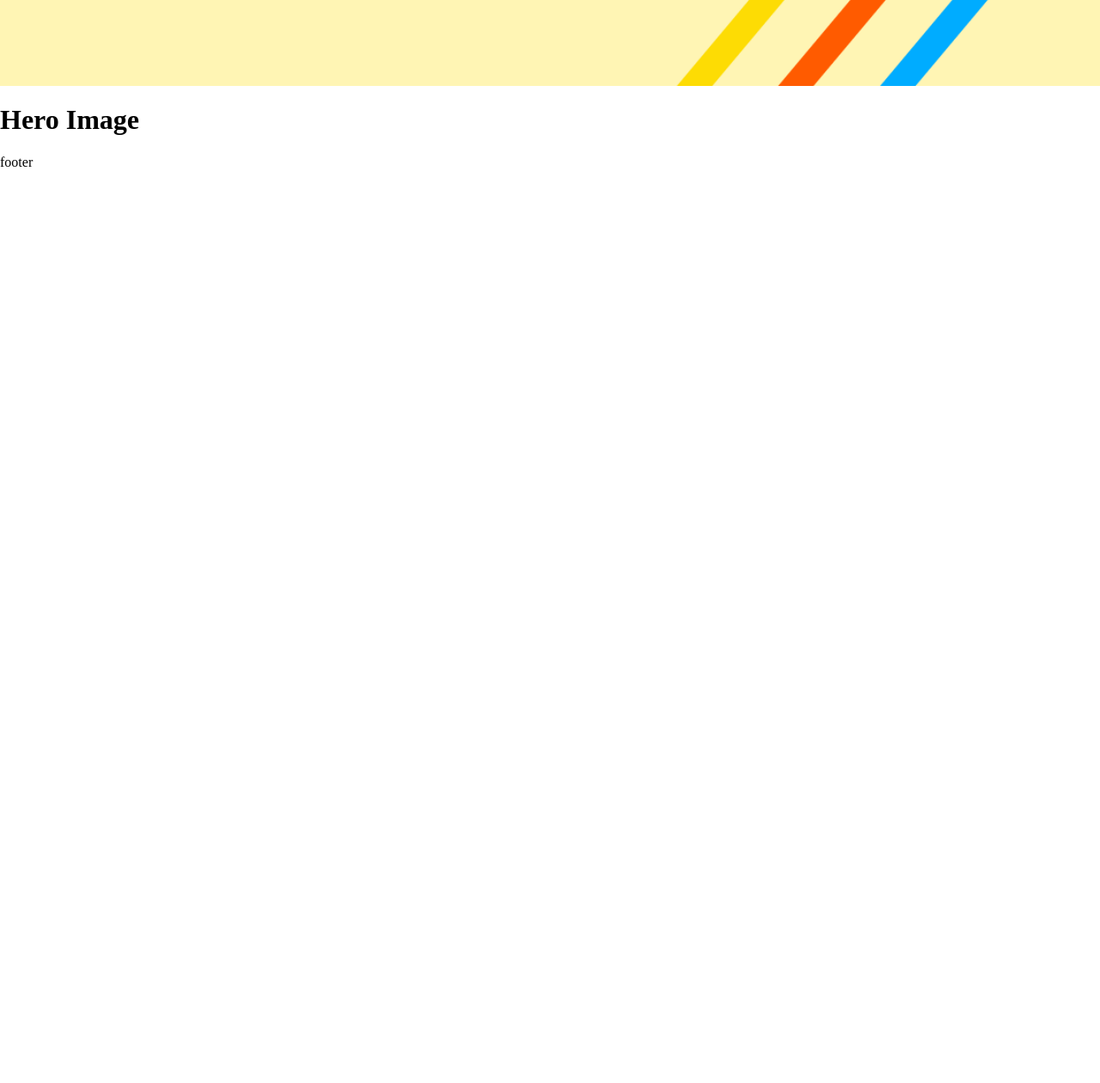
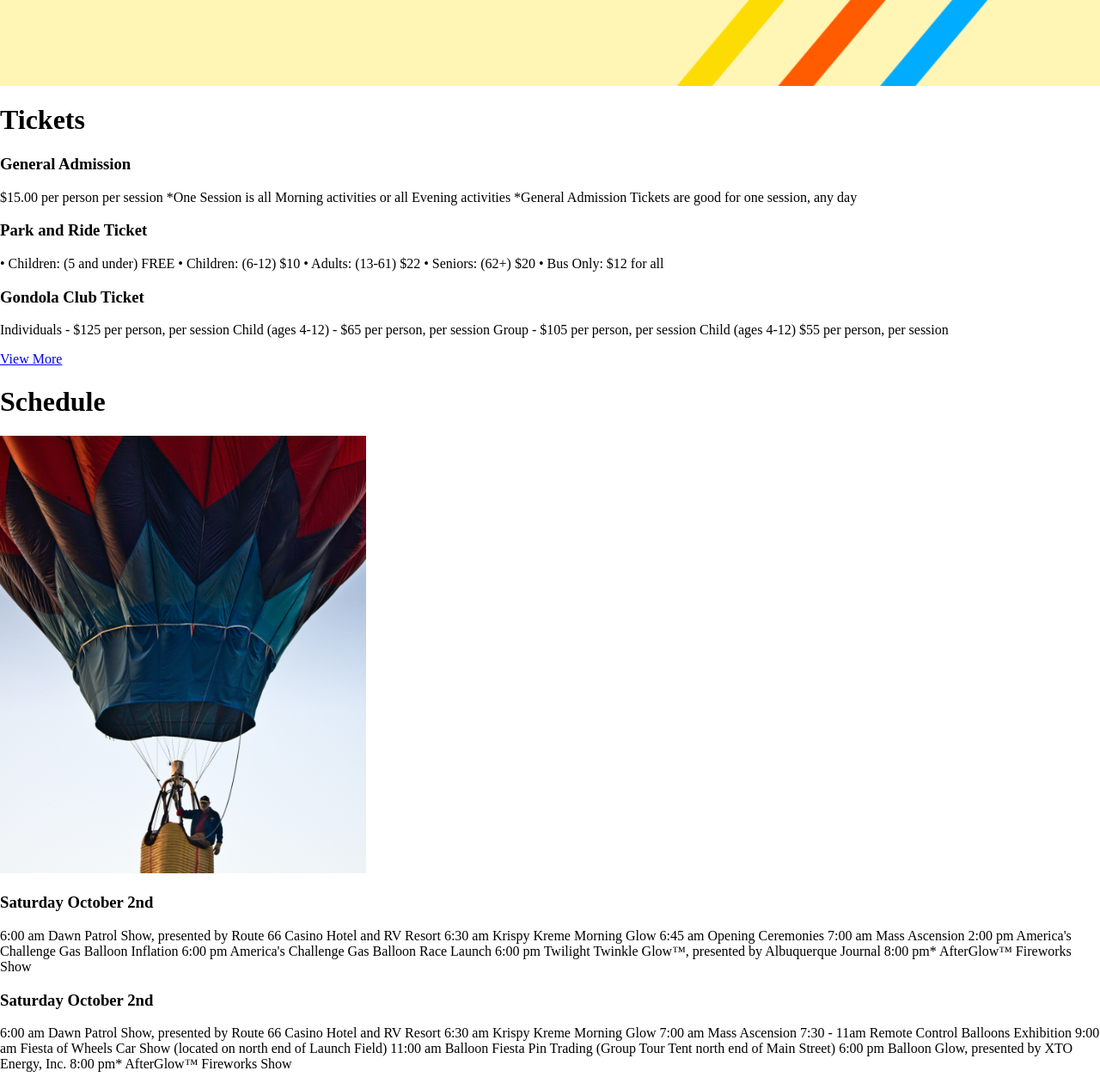
Before and after one commit to scg58/balloon-fiesta-website, a plain HTML site: page index.html in a window 1280 px wide. Shown: the part 620-1880 px from the top of the page at 86% size. Before the commit the page ends 834 px from the top, so only its background shows below. Drawn offline with Linux system fonts and the light colour scheme.

Commit message:
main page content

```diff
--- a/index.html
+++ b/index.html
@@ -19,6 +19,10 @@
     <title>balloon-fiesta-website</title>
     <link rel="stylesheet" href="style.css">
 </head>
+
+
+  <main class="container">
+  <div class="hero-image">
     <header>
       <h1 class="logo">logo</h1>
       <input type="checkbox" id="nav-toggle" class="nav-toggle">
@@ -36,17 +40,110 @@
         </ul>
       </nav>
     </header>
-
-  <main class="container">
-  <div class="hero-image">
     </div>
 
     <div class="hero-text">
-      <h1>Hero Image</h1>
+      <h3>Albuquerque International Balloon Festival</h3>
+      <p>An Event Like No Other</p>
+      <p>For nine days in October, the Albuquerque International Balloon Fiesta
+        creates an enchanted world of special-shaped balloon rodeos, twilight balloon glows,
+        and vibrant balloon-filled skies Brisk autumn mornings in the Rio Grande Valley
+        create an otherworldly backdrop for the breathtaking majesty of our most popular event,
+        Mass Ascension of the Albuquerque International Balloon Fiesta®.</p>
+  </div>
+    <h1>Tickets</h1>
+  <div class="wrapper">
+    <div class="box">
+      <h3>General Admission</h3>
+      <p>$15.00 per person
+        per session
+
+        *One Session is all Morning activities or all Evening activities
+        *General Admission Tickets are good for one session, any day
+        </p>
       </div>
 
+      <div class="box">
+      <h3>Park and Ride Ticket</h3>
+      <p>• Children:
+        (5 and under) FREE
+        • Children:
+        (6-12) $10
+        • Adults:
+        (13-61) $22
+        • Seniors:
+        (62+) $20
+        • Bus Only:
+        $12 for all
+        </p>
+        </div>
+
+        <div class="box">
+      <h3>Gondola Club Ticket</h3>
+      <p>
+        Individuals - $125 per person, per session
+        Child (ages 4-12) - $65 per person, per session
+
+        Group - $105 per person, per session
+        Child (ages 4-12) $55 per person, per session </p>
+          </div>
+        </div>
+        <a href="#" class="btn">View More</a>
+
+        <h1>Schedule</h1>
+
+        <main class="container">
+          <section class="card">
+            <img src="images/schedule-img-1.png" />
+            <div>
+              <h3>Saturday October 2nd</h3>
+              <p>6:00 am Dawn Patrol Show, presented by Route 66 Casino Hotel and RV Resort
+                6:30 am Krispy Kreme Morning Glow
+                6:45 am Opening Ceremonies
+                7:00 am Mass Ascension
+                2:00 pm America's Challenge Gas Balloon Inflation
+                6:00 pm America's Challenge Gas Balloon Race Launch
+                6:00 pm Twilight Twinkle Glow™, presented by Albuquerque Journal
+                8:00 pm* AfterGlow™ Fireworks Show</p>
+            </div>
+          </section>
+
+          <section class="card">
+
+            <div>
+              <h3>Saturday October 2nd</h3>
+              <p>6:00 am Dawn Patrol Show, presented by Route 66 Casino Hotel and RV Resort
+                6:30 am Krispy Kreme Morning Glow
+                7:00 am Mass Ascension
+                7:30 - 11am Remote Control Balloons Exhibition
+                9:00 am Fiesta of Wheels Car Show (located on north end of Launch Field)
+                11:00 am Balloon Fiesta Pin Trading (Group Tour Tent north end of Main Street)
+                6:00 pm Balloon Glow, presented by XTO Energy, Inc.
+                8:00 pm* AfterGlow™ Fireworks Show</p>
+                <img src="images/schedule-img-2.png" />
+            </div>
+            <a href="#" class="btn">View Full Schedule</a>
+          </section>
+
+          </main>
+
+          <h1>gallery</h1>
+          <div>
+          <img src="images/gallery-photos.png" />
+        </div>
+          <a href="#" class="btn">View More</a>
+
+          <h1>faqs</h1>
+          <li>+ Is this event handicap accessible?</li>
+          <li>+ What covid-19 safety procedures ARE used?</li>
+          <li>+ What are the best lodging options?</li>
+          <li>+ Does this event allow the consumption of alcohol?</li>
+          <a href="#" class="btn">View More</a>
+
   <div class="footer">
-    <p>footer</p>
+  <h2>Albuquerque International Balloon Festival</h2>
+  <p>home     gallery     tickets     schedule     faqs</p>
+<img src="images/footer-social-medias.png" />
   </div>
 
 </body>
--- a/style.css
+++ b/style.css
@@ -1,3 +1,6 @@
+:root {
+  --background: #FFF5B4;
+}
 body {
     margin: 0;
     padding: 0;
@@ -8,9 +11,8 @@ body {
   }
 
   header {
-    background: var(--background);
     text-align: center;
-    position: fixed;
+
     width: 100%;
     z-index: 999;
   }
@@ -159,22 +161,23 @@ body {
 
   .hero-image{
      background-image: url("images/main-page-header.png");
+  }
 
   .hero-text {
-    text-align: center;
+    text-align: left;
     position: absolute;
     top: 50%;
-    left: 50%;
+    left: 40%;
     transform: translate(-50%, -50%);
-    color: white;
-    font-size: 40px;
+    color:black;
+    font-size: 20px;
   }
 
 
   .footer {
-    height:40px;
-    background-color: white;
-    color: black;
+    height:250px;
+    background-color: #080E36;
+    color:white;
     text-align: center;
-    font-size: 30px;
+    font-size: 20px;
   }
```
Lines whose indentation alone changed are shown as unchanged.
